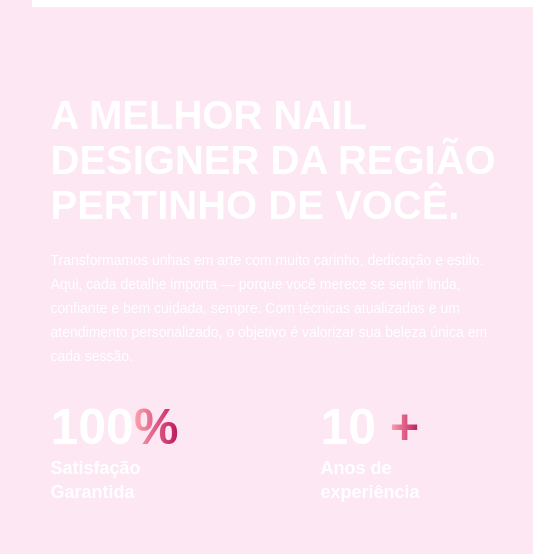
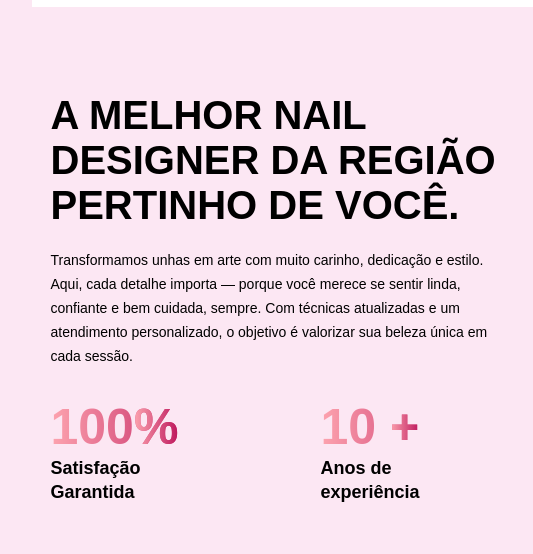
Before and after one commit to vinils15/Nail-Design, a plain HTML site: page index.html in a window 1280 px wide. Shown: the part 807-1361 px from the top of the page, 96-629 px from the left. Drawn offline with Linux system fonts and the light colour scheme; files whose address does not match are found by name.

Commit message:
Ajuste cores subtitulos e texto para melhor visual

```diff
--- a/css/estilo.css
+++ b/css/estilo.css
@@ -182,7 +182,7 @@ header img{
     text-transform: uppercase;
     font-size: 40px;
     font-weight: bold;
-    color: white;
+    color: black;
     margin-bottom: 20px;
 }
 
@@ -190,7 +190,7 @@ header img{
     max-width: 450px;
     font-size: 14px;
     line-height: 24px;
-    color: white;
+    color: black;
 }
 
 .container-experiencia{
@@ -214,7 +214,9 @@ header img{
 }
 
 .secao-satisf h4, .secao-exp h4{
-    color: white;
+    background-image: linear-gradient(to right, #fda4af, #be185d);
+    background-clip: text;
+    -webkit-text-fill-color: transparent;
     font-size: 50px;
 }
 
@@ -235,7 +237,7 @@ header img{
 
 .titulo-produtos, .titulo-pacotes, .titulo-equipe, .titulo-espaco h3{
     text-align: center;
-    color: white;
+    color: black;
 }
 
 .titulo-produtos h3, .titulo-pacotes h3, .titulo-equipe h3, .nossa-equipe h3, .titulo-espaco h3, .secao-depoimentos h3{
@@ -497,7 +499,7 @@ header img{
 .mapa h3{
     margin: 50px auto 0;
     text-align: center;
-    color: white;
+    color: black;
     font-size: 36px;
 
 }
```
